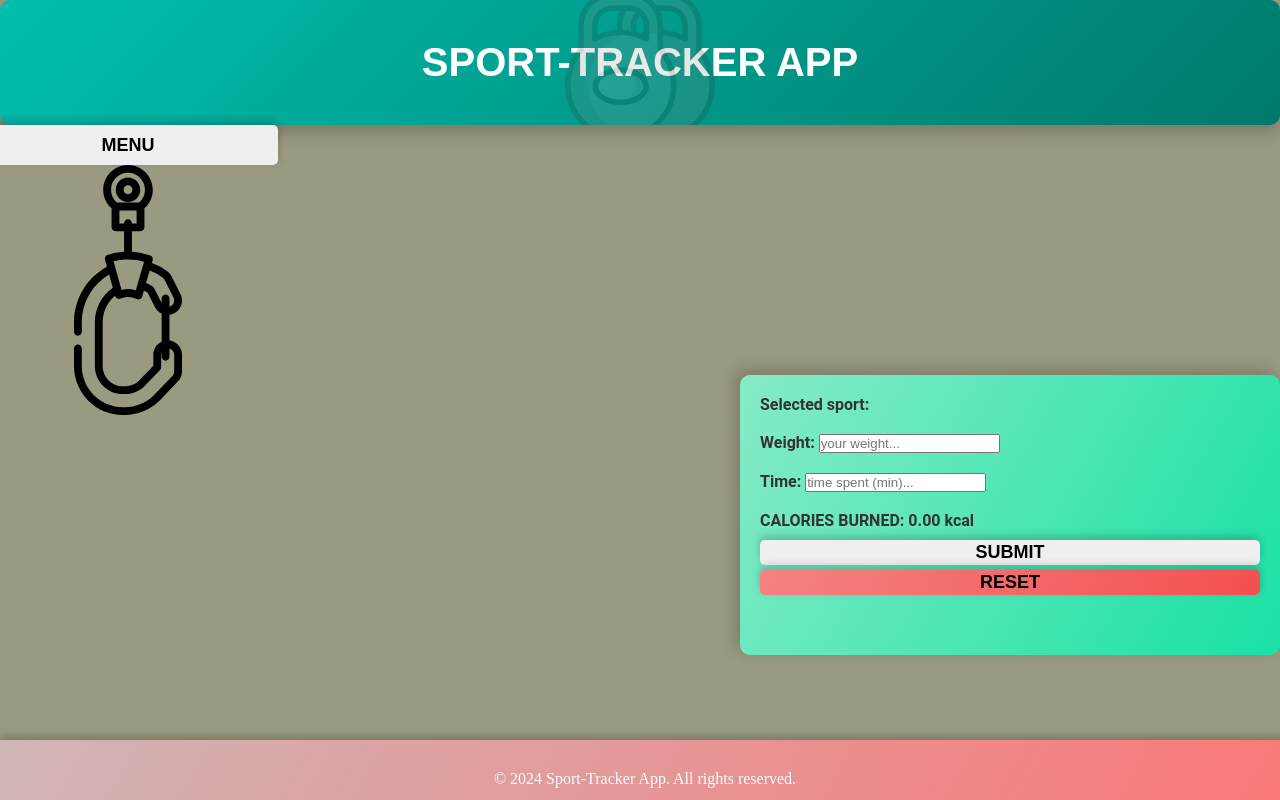
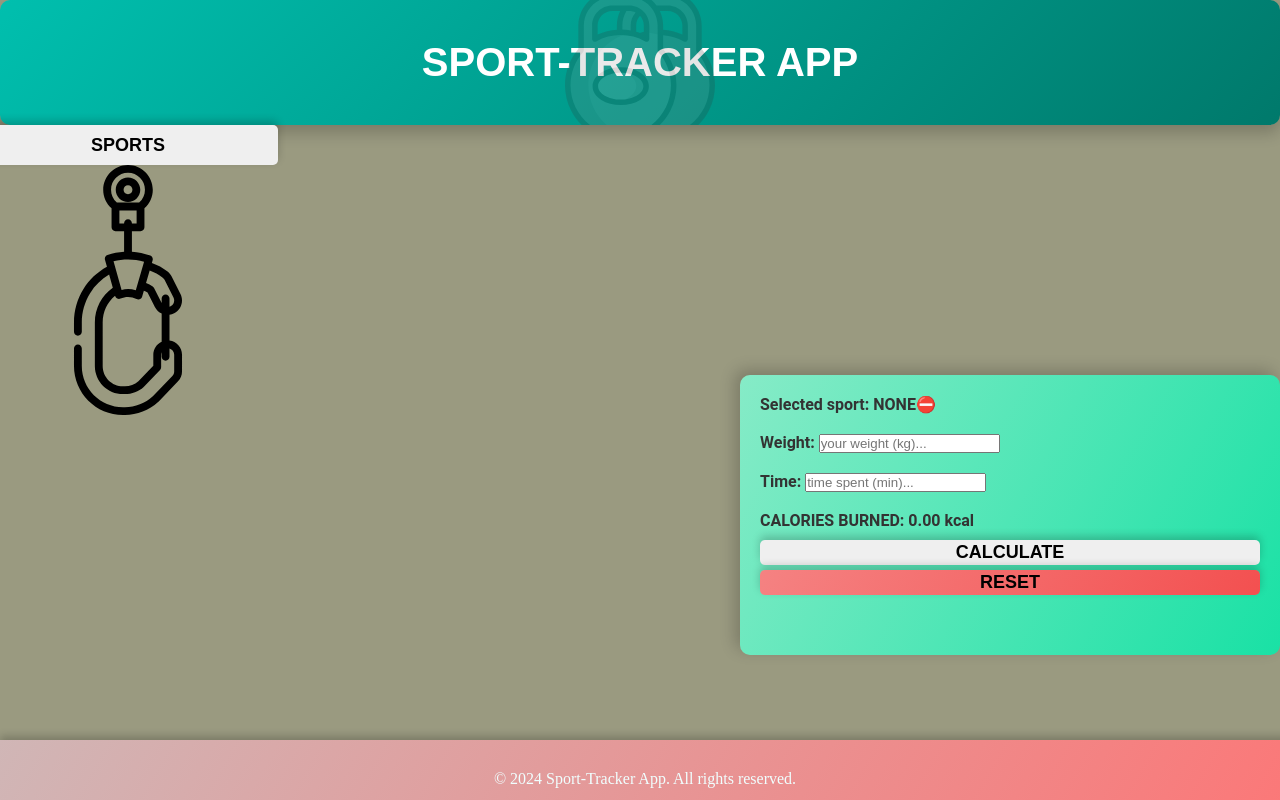
Before and after one commit to JernejL123/fitness-tracker, a React (Vite) app: page / in a window 1280 px wide. Built offline with nearby package versions, Linux system fonts and the light colour scheme.

Commit message:
Added sports

```diff
--- a/src/FitnessTracker/FitnessTracker.jsx
+++ b/src/FitnessTracker/FitnessTracker.jsx
@@ -4,7 +4,7 @@ import './FitnessTracker.css';
 import img1 from './images/carabiner.svg';
 
 function FitnessTracker() {
-    const [sport, setSport] = useState("");
+    const [sport, setSport] = useState("NONE⛔");
     const [weight, setWeight] = useState("");
     const [time, setTime] = useState("");
     const [calories, setCalories] = useState('0.00');
@@ -12,7 +12,10 @@ function FitnessTracker() {
     const option = [
         { label: 'Running🏃' },
         { label: 'Skiing⛷️' },
-        { label: 'Bouldering🪨' }
+        { label: 'Bouldering🪨' },
+        { label: 'Swimming🏊' },
+        { label: 'Football⚽'},
+        { label: 'Cycling🚴'}
     ];
 
     function handleWeightchange(event) {
@@ -25,16 +28,29 @@ function FitnessTracker() {
 
     const calculateCalories = (event) => {
         event.preventDefault();
-        let burnedCalories = 0;
 
-        if (sport === "Bouldering🪨") {
-            burnedCalories = 5 * weight * time/60;
+        const METvalues = {
+            "Bouldering🪨": 5,
+            "Running🏃": 9.8,
+            "Skiing⛷️": 6.8,
+            "Swimming🏊": 8,
+            'Football⚽': 10.3,
+            'Cycling🚴': 6
+        };
+
+        const calorieRate = METvalues[sport];
+
+        if (calorieRate) {
+            const burnedCalories = calorieRate * weight * (time / 60);
+            setCalories(burnedCalories.toFixed(2));
+        } else {
+            setCalories("0.00");
         }
-        setCalories(burnedCalories.toFixed(2));
-    }
+    };
+
 
     const handleReset = () => {
-        setSport("");
+        setSport("NONE⛔");
         setTime("");
         setWeight("");
         setCalories(0.00);
@@ -43,7 +59,7 @@ function FitnessTracker() {
     return (
         <div className="main-app">
             <div className="left-menu">
-                <DropDownMenu title={'Menu'} options={option}
+                <DropDownMenu title={'Sports'} options={option}
                     selectedSport={sport} onSportSelect={setSport} />
 
                 <div className="image-container">
@@ -56,15 +72,15 @@ function FitnessTracker() {
                     <p>Selected sport: {sport}</p>
                     <br />
                     <label>
-                        Weight: <input name="WeightInput" placeholder="your weight..." onChange={handleWeightchange} />
+                        Weight: <input name="WeightInput" placeholder="your weight (kg)..." onChange={handleWeightchange} value={weight} />
                     </label>
                     <br />
                     <label>
-                        Time: <input name="TimeInput" placeholder="time spent (min)..." type="number" onChange={handleTimechange} />
+                        Time: <input name="TimeInput" placeholder="time spent (min)..." type="number" onChange={handleTimechange} value={time} />
                     </label>
                     <br />
                     <p>CALORIES BURNED: {calories} kcal</p>
-                    <input className="submit-button" type="submit" value='submit' />
+                    <input className="submit-button" type="submit" value='calculate' />
                     <button className="reset-button" onClick={handleReset}>RESET</button>
                 </form>
             </div>
```
